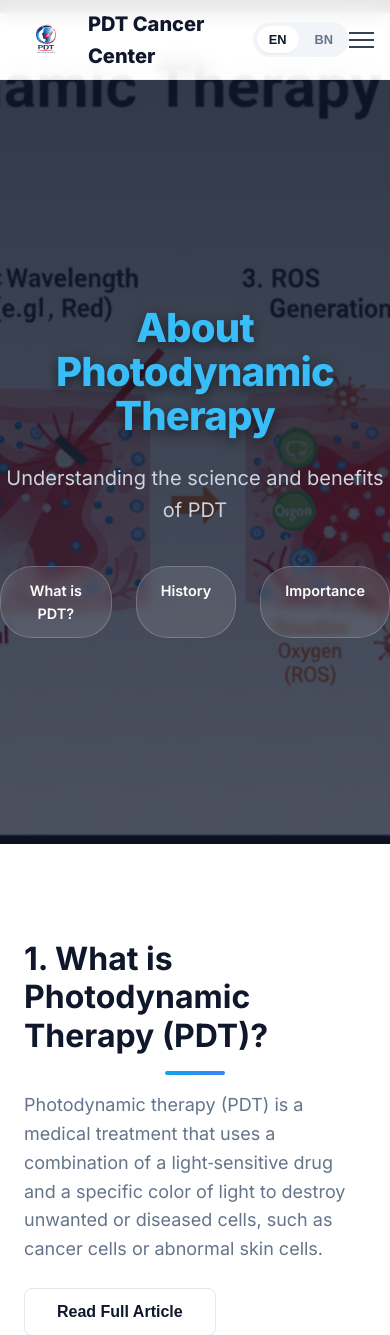
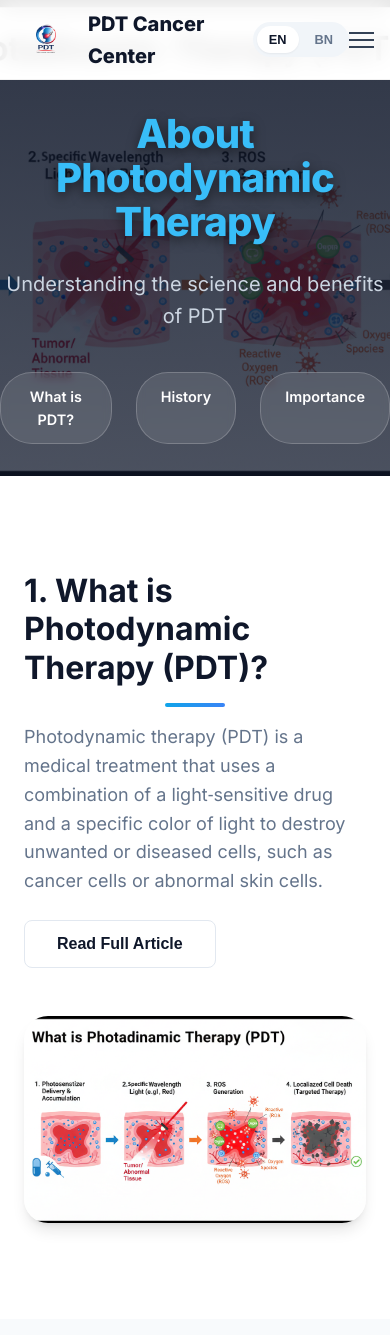
Before and after one commit to AZRASEL/PDT.AI, a PHP site: page /about.html in a window 390 px wide. Shown: the top 1335 px of the page. Run offline with PHP 8.4, Linux system fonts and the light colour scheme.

Commit message:
Update hero padding and mobile image stack height
Reduced padding for the hero section and adjusted heights for mobile responsiveness.

```diff
--- a/styles.css
+++ b/styles.css
@@ -1045,7 +1045,18 @@ h1, h2, h3, h4, h5, h6 {
     }
 
     .hero {
-        padding-top: 100px;
+        padding-top: 80px;
+        min-height: 50vh; /* Reduced height for mobile to show more of the background image */
+        height: auto;
+    }
+
+    .slide {
+        background-position: center top; /* Focus on the top/center of images */
+    }
+
+    /* Adjust the image stack height for mobile to prevent vertical stretching */
+    .image-stack {
+        height: 250px;
     }
 
     .footer-content {
```
